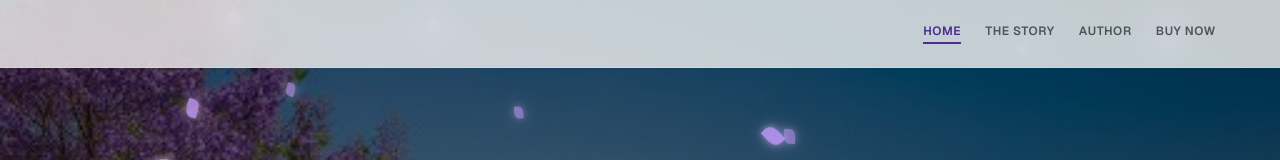
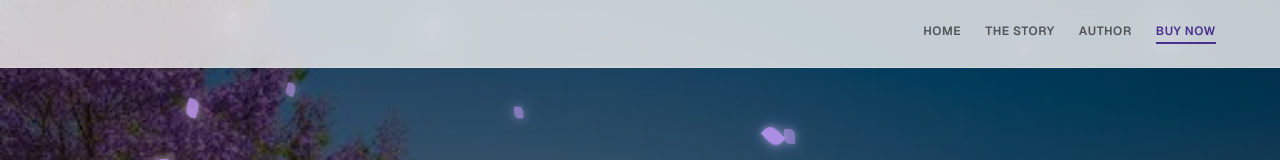
Before and after one commit to MatDawit/rootsofgrace, a Next.js app: page / in a window 1280 px wide. Shown: the top 160 px of the page. Built offline with nearby package versions, Linux system fonts and the light colour scheme; a web font is replaced by a local one.

Commit message:
updated navbar navigation

```diff
--- a/app/page.module.css
+++ b/app/page.module.css
@@ -280,7 +280,7 @@
 .storyFlow {
   position: relative;
   overflow: hidden;
-  scroll-margin-top: var(--nav-height);
+  scroll-margin-top: calc(var(--nav-height) - 0.6rem);
 }
 
 .storyTexture {
@@ -345,6 +345,7 @@
 .chapterSection {
   display: grid;
   gap: 3rem;
+  scroll-margin-top: calc(var(--nav-height) - 0.6rem);
 }
 
 .chapterGrid,
--- a/app/section-nav.tsx
+++ b/app/section-nav.tsx
@@ -15,6 +15,7 @@ type SectionId = (typeof NAV_ITEMS)[number]["id"];
 export default function SectionNav() {
   const [activeSection, setActiveSection] = useState<SectionId>("top");
   const navRef = useRef<HTMLElement | null>(null);
+  const manualNavUntilRef = useRef(0);
 
   useEffect(() => {
     const sections = NAV_ITEMS.map((item) => ({
@@ -28,6 +29,22 @@ export default function SectionNav() {
     if (sections.length === 0) return;
 
     const computeActiveSection = () => {
+      if (Date.now() < manualNavUntilRef.current) {
+        return;
+      }
+
+      const isNearPageBottom =
+        window.innerHeight + window.scrollY >=
+        document.documentElement.scrollHeight - 2;
+
+      if (isNearPageBottom) {
+        const lastSection = sections[sections.length - 1];
+        setActiveSection((current) =>
+          current === lastSection.id ? current : lastSection.id,
+        );
+        return;
+      }
+
       const navHeight = navRef.current?.offsetHeight ?? 0;
       const triggerY = window.scrollY + navHeight + 96;
 
@@ -82,6 +99,10 @@ export default function SectionNav() {
                 key={item.id}
                 className={isActive ? styles.navLinkActive : styles.navLink}
                 href={`#${item.hrefTarget}`}
+                onClick={() => {
+                  setActiveSection(item.id);
+                  manualNavUntilRef.current = Date.now() + 900;
+                }}
                 aria-current={isActive ? "location" : undefined}
               >
                 {item.label}
```
